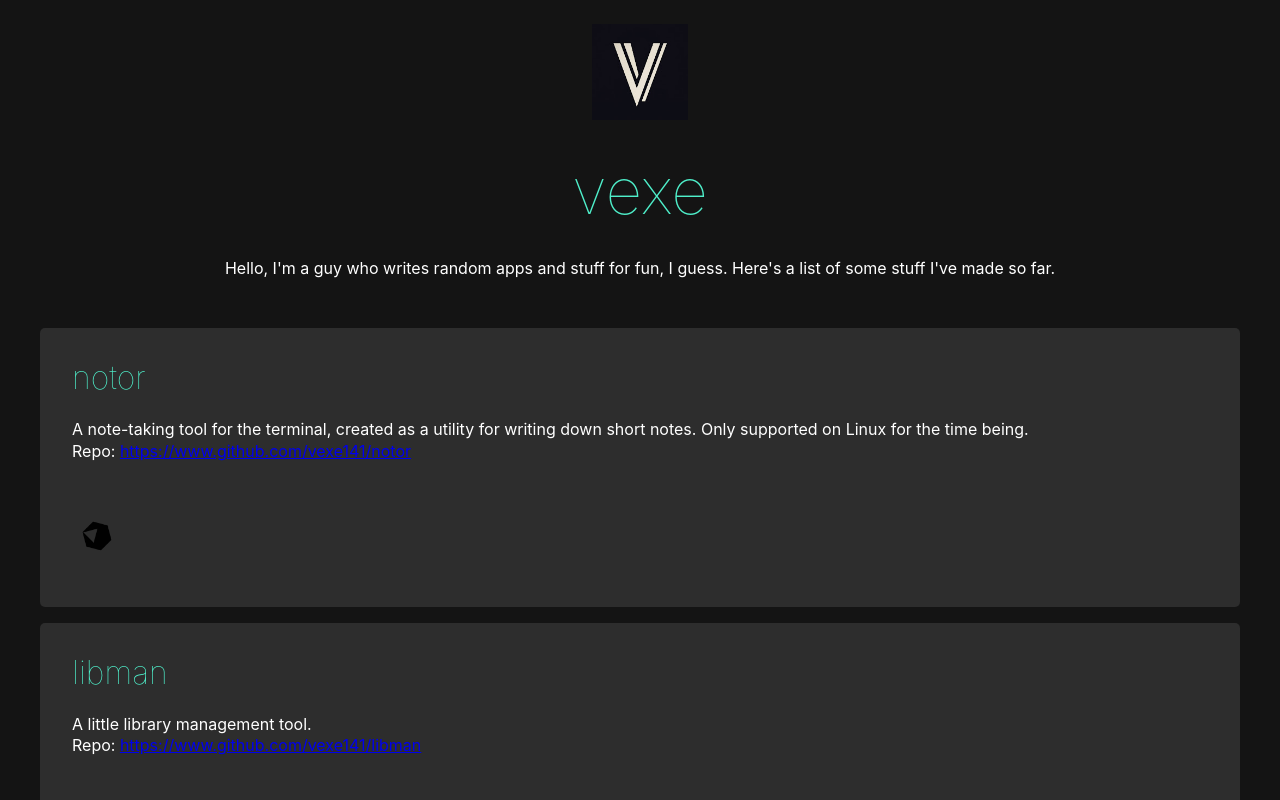
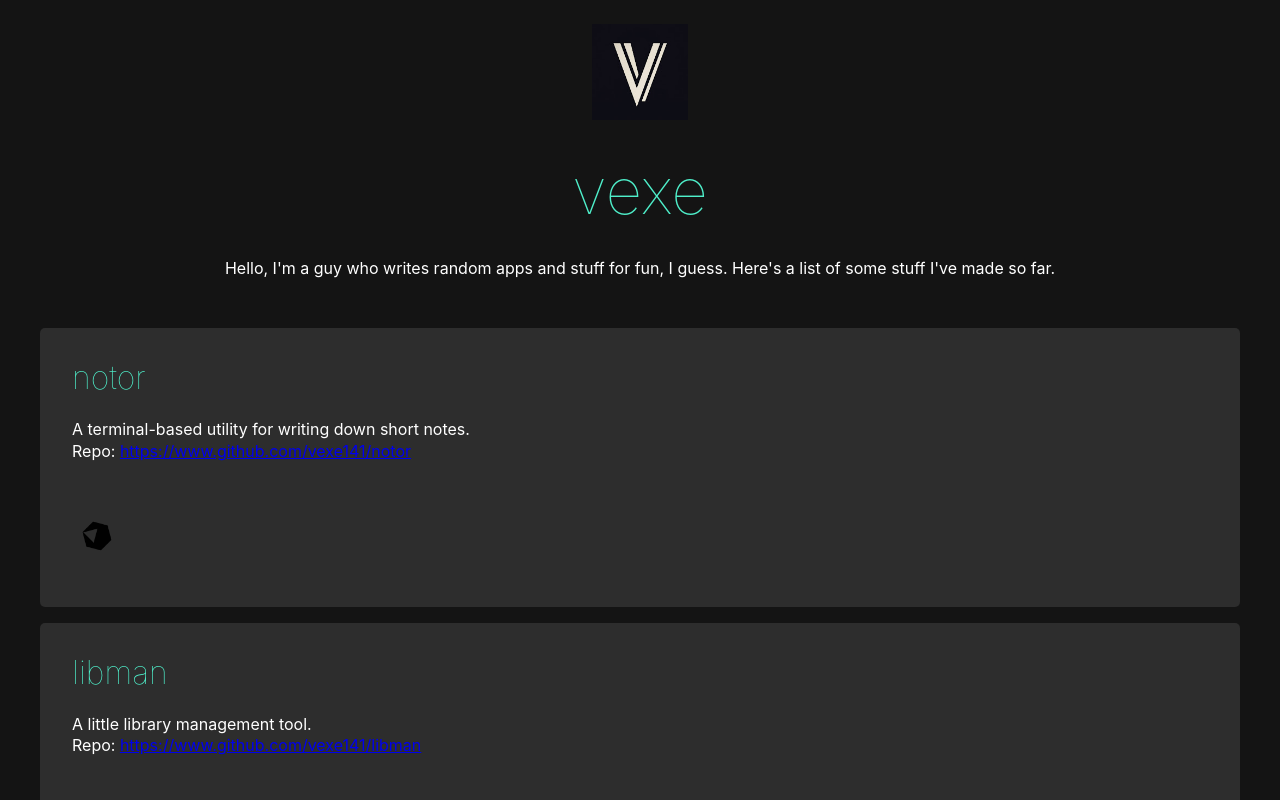
Before and after one commit to vexe141/vexe141.github.io, a Svelte app: page / in a window 1280 px wide. Shown: the top 800 px of the page. Built offline with nearby package versions, Linux system fonts and the light colour scheme.

Commit message:
[update] changed notor desc

```diff
--- a/src/App.svelte
+++ b/src/App.svelte
@@ -27,7 +27,7 @@
     <div class="projects">
         <Project
             name="notor"
-            desc="A note-taking tool for the terminal, created as a utility for writing down short notes. Only supported on Linux for the time being."
+            desc="A terminal-based utility for writing down short notes."
             link="https://www.github.com/vexe141/notor"
             langImage={notor_lang}
         />
```
